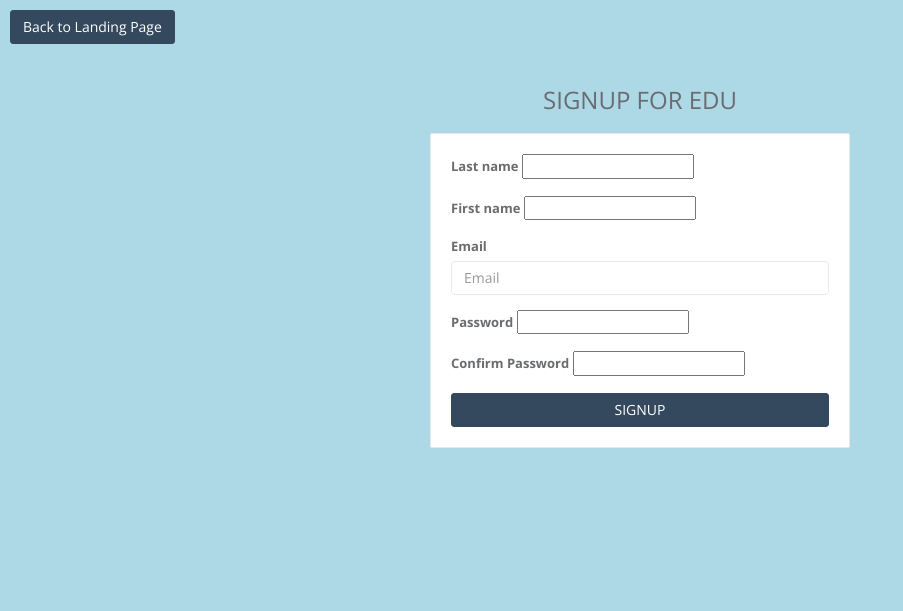
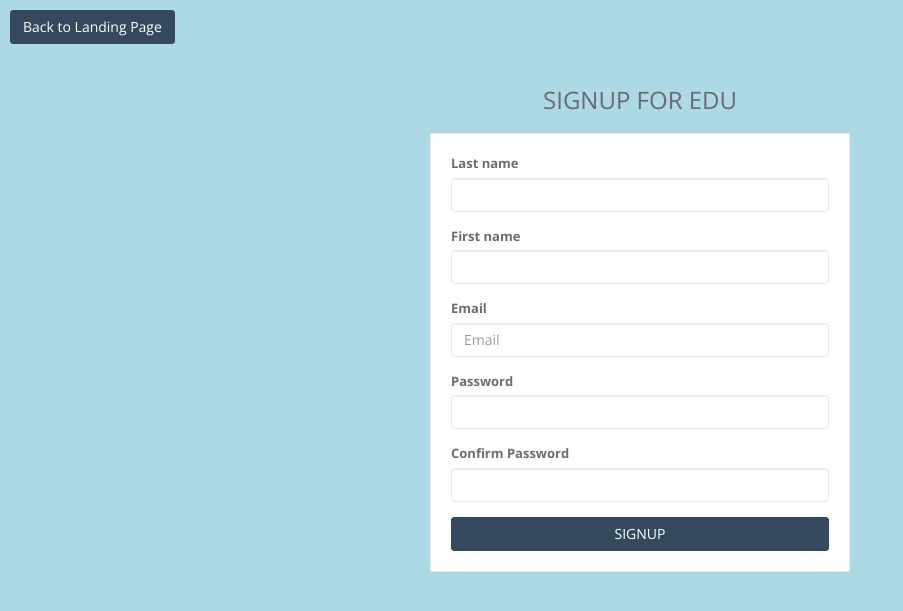
Before and after one commit to danielzhangyihao/edu, a Django app: page /signup/ in a window 1280 px wide. Shown: the top 611 px of the page, without its empty margins (0-903 px from the left). Run offline with Django 3.2, Linux system fonts and the light colour scheme; some libraries are stand-ins or nearby versions.

Commit message:
fixed login/signup style

```diff
--- a/edu/templates/signup.html
+++ b/edu/templates/signup.html
@@ -22,6 +22,30 @@
     <link rel="stylesheet" href="/static/styles/custom-styles.css">
 
 </head>
+
+
+<style>
+.form-group input {
+    display: block;
+    width: 100%;
+    height: 34px;
+    padding: 6px 12px;
+    font-size: 14px;
+    line-height: 1.42857143;
+    color: #555;
+    background-color: #fff;
+    background-image: none;
+    border: 1px solid #ccc;
+    border-radius: 4px;
+    -webkit-box-shadow: inset 0 1px 1px rgba(0, 0, 0, .075);
+    box-shadow: inset 0 1px 1px rgba(0, 0, 0, .075);
+    -webkit-transition: border-color ease-in-out .15s, -webkit-box-shadow ease-in-out .15s;
+    -o-transition: border-color ease-in-out .15s, box-shadow ease-in-out .15s;
+    transition: border-color ease-in-out .15s, box-shadow ease-in-out .15s;
+    border-color: #eaeaea!important;
+}
+
+</style>
 <body class="light-blue">
 
 <div class="back-link">
```
Also changed, not shown: edu/templates/login.html (+24 -0 lines).
